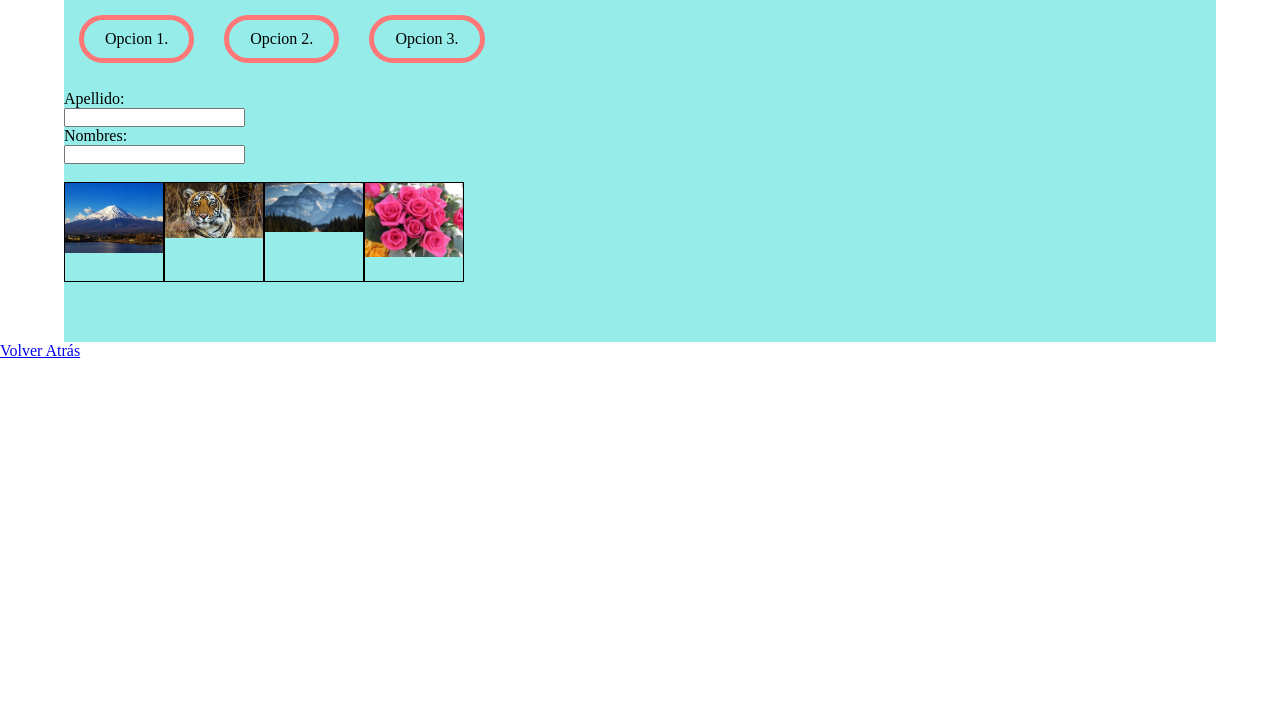
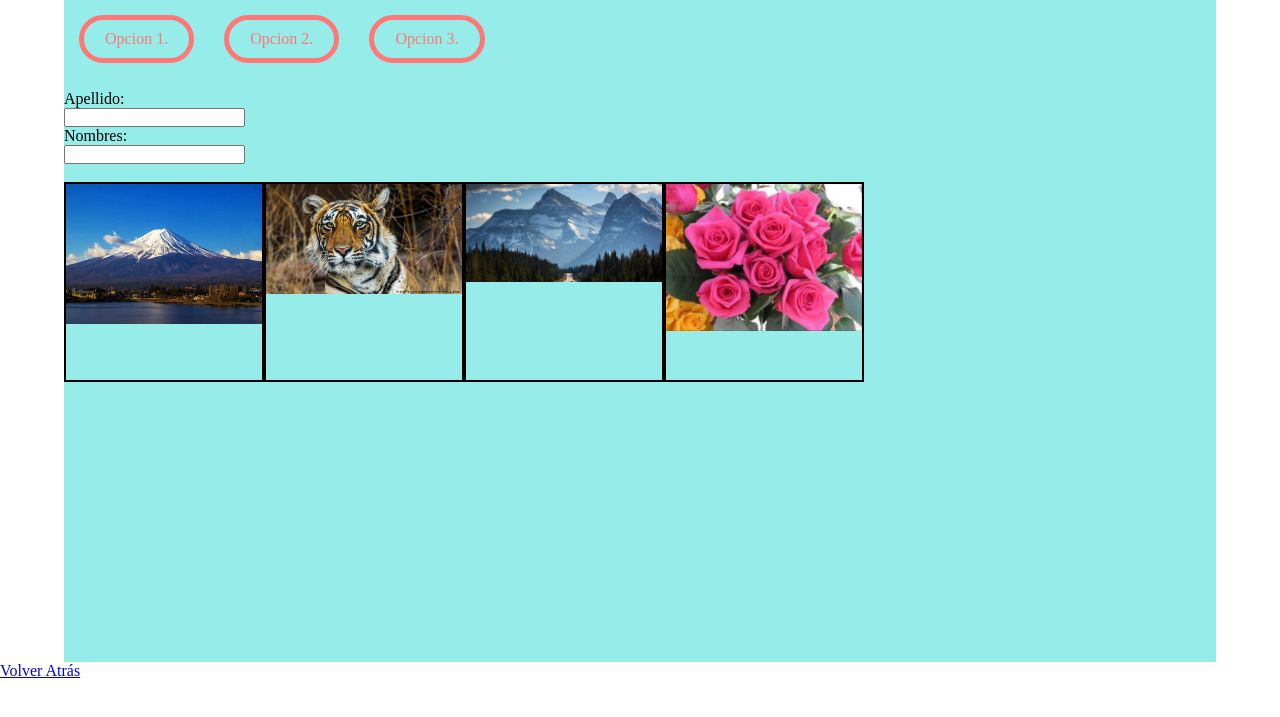
Before and after one commit to franfiori29/tpredes, a PHP site: page /Css/css16SelectoresDeEvento in a window 1280 px wide. Shown: the top 717 px of the page. Run offline with PHP 8.4, Linux system fonts and the light colour scheme.

Commit message:
terminado2

```diff
--- a/Css/css16SelectoresDeEvento/style.css
+++ b/Css/css16SelectoresDeEvento/style.css
@@ -8,7 +8,7 @@
   width: 90%;
   margin: auto;
   background-color: rgb(150, 236, 232);
-  padding-bottom: 20vh;
+  padding-bottom: 60vh;
 }
 
 .boton a {
@@ -30,9 +30,9 @@
 
 .foto {
   float: left;
-  border: 1px solid black;
-  width: 100px;
-  height: 100px;
+  border: 2px solid black;
+  width: 200px;
+  height: 200px;
 }
 
 .foto img {
@@ -55,10 +55,10 @@ input:focus {
 
 .boton a {
   text-decoration: none;
-  color: black;
+  color: rgb(255, 119, 119);
 }
 
 .foto:active {
-  width: 600px;
-  height: 400px;
+  width: 50vw;
+  height: 50vh;
 }
```
